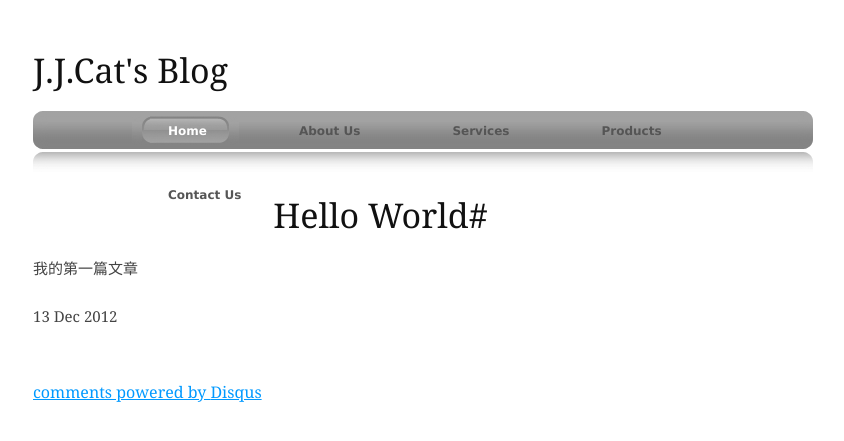
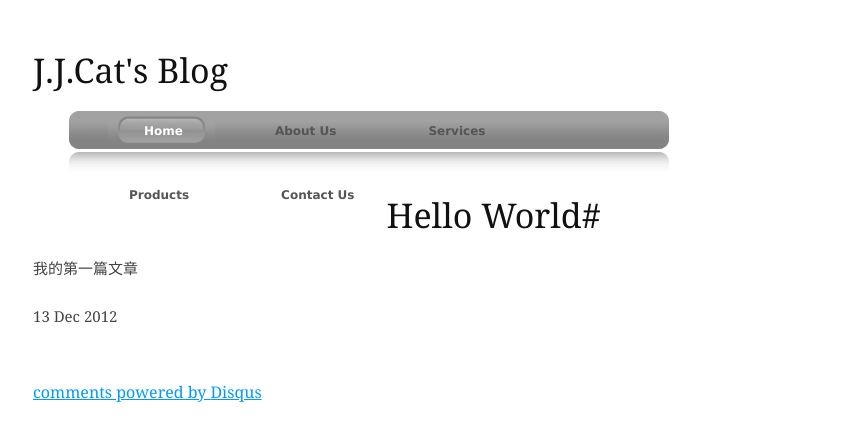
Before and after one commit to jjcat/jjcat.github.io, a Jekyll site: the page built from _posts/2012-12-13-hello-world.md, in a window 1280 px wide. Shown: the top 441 px of the page, without its empty margins (271-1115 px from the left). Built offline with Jekyll 4.4.1, drawn with Linux system fonts in a browser that asks for light colours; Markdown is read by kramdown in place of the engine named in the settings; comment, search, counter and statistics services are not loaded.

Commit message:
update css

```diff
--- a/css/rhm1.css
+++ b/css/rhm1.css
@@ -1,6 +1,6 @@
 /* CSS Document */
 .rhm1{
-	width:780px;
+	width:600px;
 	height:64px;
 	margin:0 auto;
 	background:url(images/rhm1_bg.gif) repeat-x;
```
